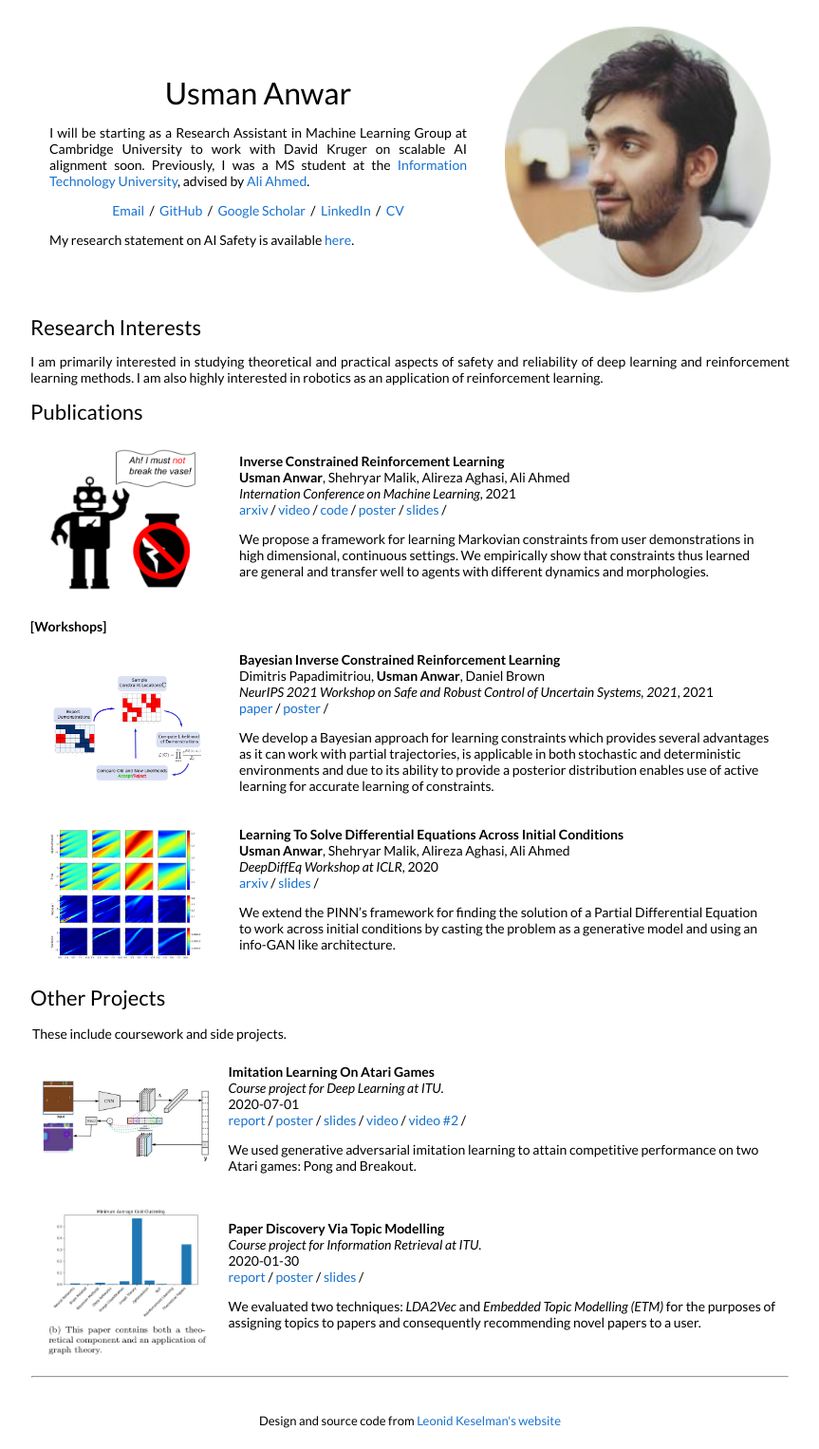
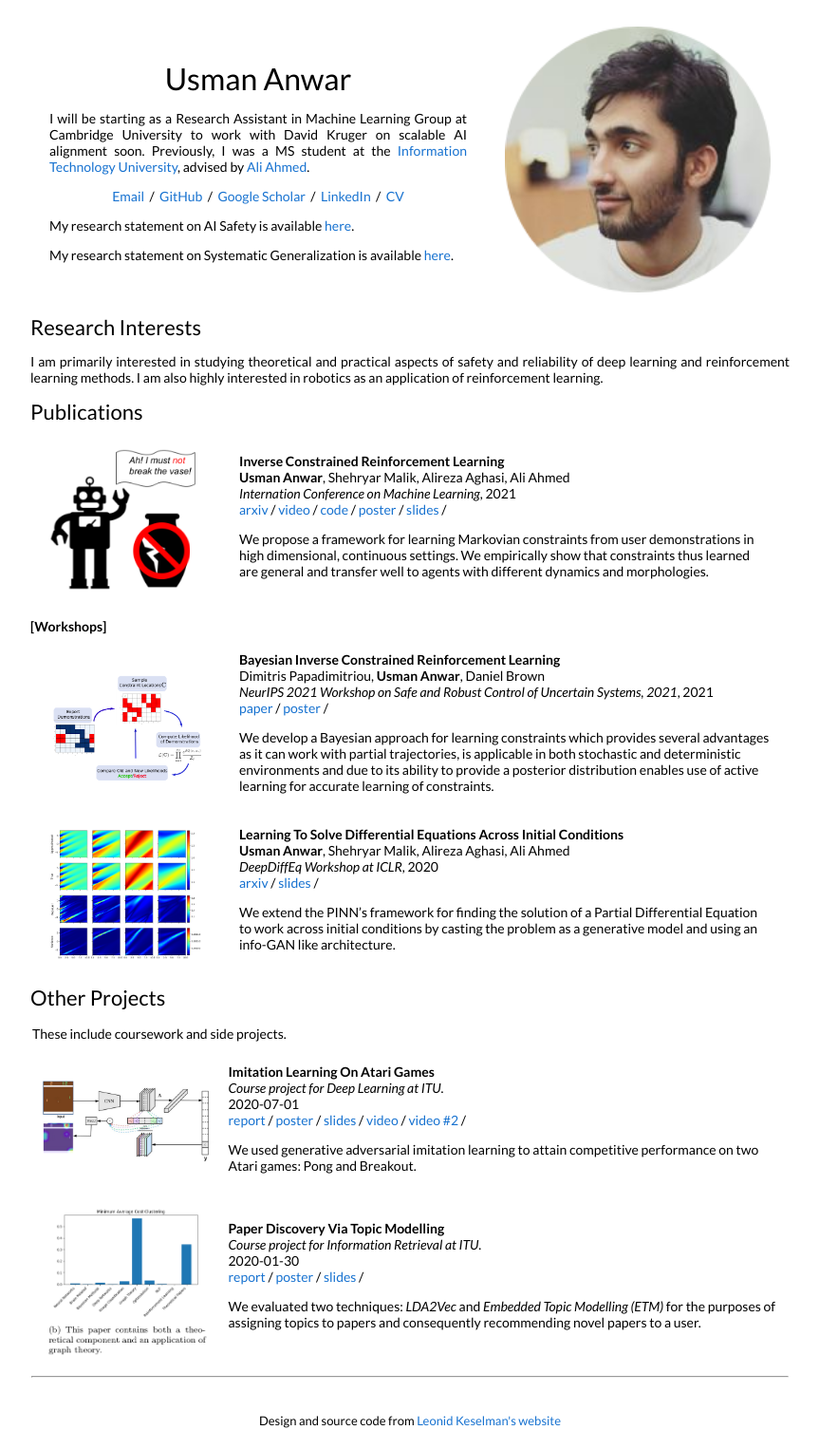
Before and after one commit to uzman-anwar/uzman-anwar.github.io, a Jekyll site: the page built from _posts/workshop/2021-12-01-BICRL.markdown, in a window 1280 px wide. Shown: the whole page at 95% size, without its empty margins (208-1071 px from the left). Built offline with Jekyll 4.4.1, drawn with Linux system fonts in a browser that asks for light colours.

Commit message:
Minor Update

```diff
--- a/_layouts/default.html
+++ b/_layouts/default.html
@@ -38,6 +38,7 @@
                 <a href="/pdfs/Usman_Anwar.pdf"> CV  </a>
               </p>
         <p>My research statement on AI Safety is available <a href="/pdfs/Research_Statement_On_AI_Safety.pdf">here</a>.</p>
+        <p>My research statement on Systematic Generalization is available <a href="/pdfs/Research_Proposal_Systematic_Generalization.pdf">here</a>.</p>
             </td>
             <td style="padding:2.5%;width:40%;max-width:40%">
               <img style="width:100%;max-width:100%" alt="xyz1 photo" src="images/profile_photo_cropped.png">
```
